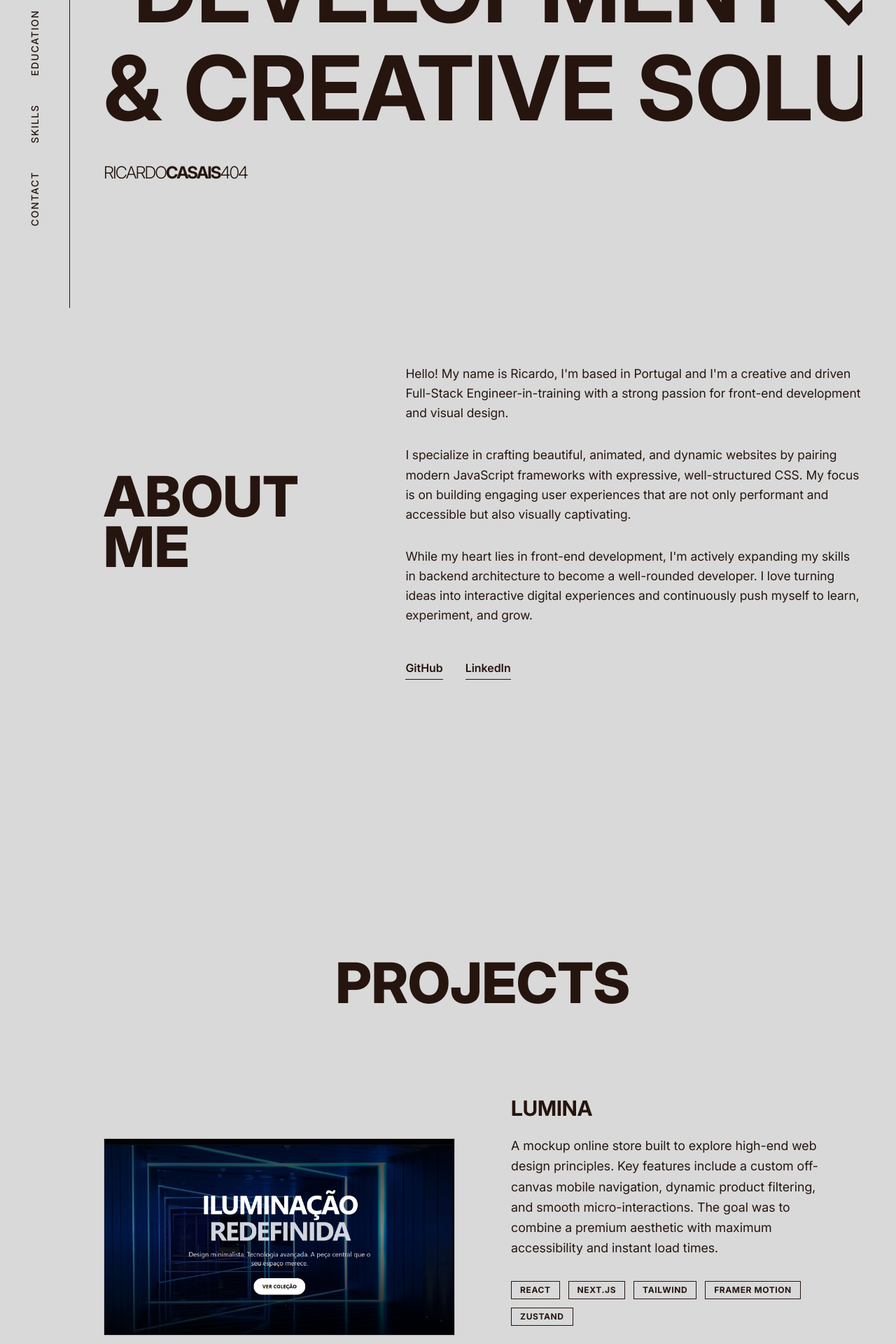
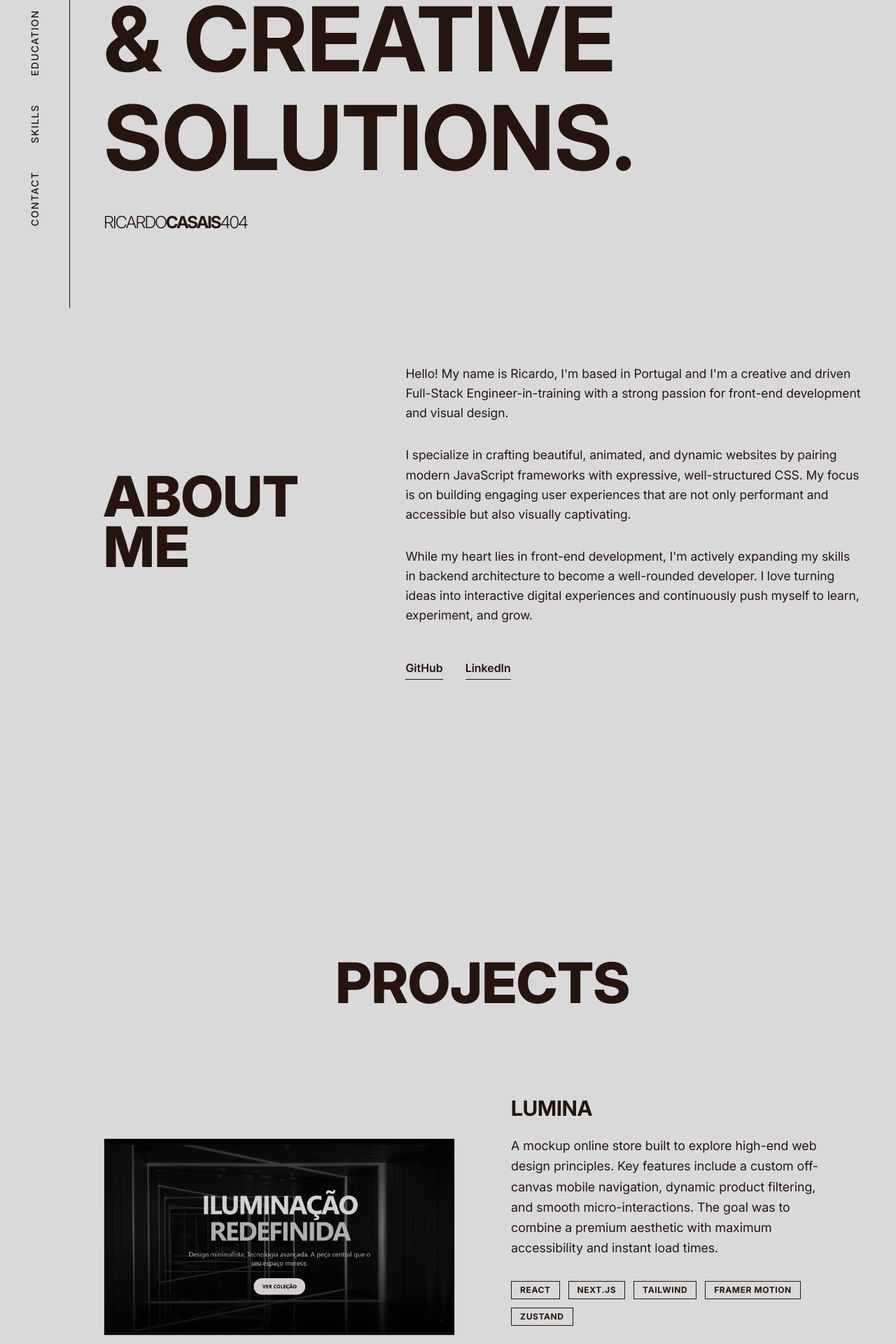
Before and after one commit to RicardoCasais404/personal-portfolio-v2, a Next.js app: page / in a window 1280 px wide. Shown: the part 360-2280 px from the top of the page at 70% size. Built offline with nearby package versions, Linux system fonts and the light colour scheme.

Commit message:
Fixed the hero on desktop and added a filter on project images

```diff
--- a/src/components/Hero.tsx
+++ b/src/components/Hero.tsx
@@ -44,7 +44,6 @@ export function Hero() {
     <section
       id="hero"
       ref={containerRef}
-      // CORREÇÃO PADDING: px-4 no mobile para ganhar espaço lateral.
       className="relative flex min-h-screen w-full items-center justify-center px-4 md:px-12"
     >
       <div className="w-full max-w-[1200px] mx-auto mask-[linear-gradient(to_bottom,black_90%,transparent_100%)] md:mask-[linear-gradient(to_bottom,black_95%,transparent_100%)]">
@@ -56,10 +55,12 @@ export function Hero() {
           className="flex flex-col items-start pb-12 md:pb-10"
         >
           {/*
-             CORREÇÃO TAMANHO: text-[10vw].
-             Isto garante que "DEVELOPMENT" + ÍCONE cabem numa linha sem cortar a última letra.
+             TIPOGRAFIA:
+             Mobile: text-[10vw] (Seguro para não cortar)
+             Desktop: text-[clamp...] (Original)
           */}
           <h1 className="flex flex-col items-start w-full text-[10vw] md:text-[clamp(2.2rem,10vw,8rem)] font-bold leading-[0.85] md:leading-[1.1] tracking-normal text-[#26150f]">
+            {/* LINHA 1: FULL-STACK */}
             <div className="w-full flex flex-col md:flex-row md:items-center">
               <motion.div variants={slideVariants}>FULL</motion.div>
               <motion.span
@@ -71,6 +72,7 @@ export function Hero() {
               <motion.div variants={slideVariants}>STACK</motion.div>
             </div>
 
+            {/* LINHA 2: DEVELOPMENT + ÍCONE */}
             <motion.div
               variants={slideVariants}
               className="flex items-center gap-[0.25em] w-full md:ml-[4%]"
@@ -98,10 +100,19 @@ export function Hero() {
               </motion.div>
             </motion.div>
 
+            {/* LINHA 3: & CREATIVE */}
+            {/* Mobile: Coluna (Empilhado) | Desktop: Linha (Lado a lado) */}
             <div className="w-full flex flex-col md:flex-row md:gap-[0.25em]">
               <motion.div variants={slideVariants}>&</motion.div>
               <motion.div variants={slideVariants}>CREATIVE</motion.div>
-              <motion.div variants={slideVariants}>SOLUTIONS.</motion.div>
+            </div>
+
+            {/* LINHA 4: SOLUTIONS. */}
+            {/* Sempre numa nova linha (bloco separado) para restaurar o design Desktop */}
+            <div className="w-full">
+              <motion.div variants={slideVariants} className="block">
+                SOLUTIONS.
+              </motion.div>
             </div>
           </h1>
 
--- a/src/components/Projects.tsx
+++ b/src/components/Projects.tsx
@@ -3,18 +3,19 @@
 import { projectsData, type ProjectItem } from "@/data/content";
 import { cn } from "@/lib/utils";
 import { SectionWrapper } from "@/components/SectionWrapper";
-import Image from "next/image"; // <--- Importar componente de Imagem
+import Image from "next/image";
 
 export function Projects() {
   return (
     <SectionWrapper
       id="projects"
-      className="relative w-full min-h-screen py-24 px-6 md:px-12 md:py-32 bg-[#d9d9d9] flex flex-col justify-center"
+      className="relative w-full min-h-screen py-32 px-6 md:px-12 bg-[#d9d9d9] flex flex-col justify-center"
     >
       <div className="w-full max-w-[1200px] mx-auto">
         <h2 className="mb-12 md:mb-32 text-center text-[clamp(2.5rem,8vw,5rem)] font-extrabold uppercase leading-[0.9] tracking-normal text-[#26150f]">
           {projectsData.title}
         </h2>
+
         <div className="flex flex-col gap-20 md:gap-40">
           {projectsData.items.map((project, index) => (
             <ProjectCard key={index} project={project} index={index} />
@@ -36,7 +37,7 @@ function ProjectCard({
 
   return (
     <div className="flex flex-col md:flex-row gap-12 md:gap-20 items-center">
-      {/* ÁREA DA IMAGEM / LINK */}
+      {/* ÁREA DA IMAGEM */}
       <a
         href={project.link}
         target="_blank"
@@ -46,28 +47,37 @@ function ProjectCard({
           isEven ? "md:order-1" : "md:order-2"
         )}
       >
-        {/* LÓGICA DE IMAGEM REAL VS PLACEHOLDER */}
         {project.image ? (
-          // SE TIVER IMAGEM: Mostra a imagem com efeito de zoom
           <div className="relative w-full h-full">
+            {/*
+                IMAGEM REAL
+                grayscale: Preto e branco por defeito.
+                group-hover:grayscale-0: Cores reais ao passar o rato.
+                active:duration-0: Mudança imediata no toque (mobile).
+             */}
             <Image
               src={project.image}
               alt={project.title}
-              fill // Ocupa todo o espaço do pai
-              className="object-cover transition-transform duration-700 group-hover:scale-110 active:duration-0 active:scale-110"
+              fill
+              className="object-cover grayscale transition-all duration-700 group-hover:grayscale-0 group-hover:scale-110 group-active:grayscale-0 group-active:scale-110 active:duration-0"
             />
-            {/* Overlay subtil para a imagem não brigar com o fundo se for muito clara */}
-            <div className="absolute inset-0 bg-[#26150f]/0 group-hover:bg-[#26150f]/10 transition-colors duration-500" />
+
+            {/*
+                FILTRO DE COR (TINT)
+                Uma camada castanha semitransparente que se funde com a imagem a preto e branco.
+                group-hover:opacity-0: Desaparece para revelar a imagem original.
+             */}
+            <div className="absolute inset-0 bg-[#26150f]/20 mix-blend-multiply transition-opacity duration-500 group-hover:opacity-0 group-active:opacity-0 active:duration-0" />
           </div>
         ) : (
-          // SE NÃO TIVER IMAGEM: Mostra o símbolo (Placeholder)
-          <span className="text-6xl text-[#26150f]/20 transition-transform duration-700 group-hover:scale-110 active:duration-0 active:scale-110">
+          // PLACEHOLDER (Símbolo)
+          <span className="text-6xl text-[#26150f]/20 transition-transform duration-700 group-hover:scale-110 group-active:scale-110 group-focus:scale-110 active:duration-0">
             ❖
           </span>
         )}
       </a>
 
-      {/* ÁREA DE TEXTO (Igual ao anterior) */}
+      {/* ÁREA DE TEXTO */}
       <div
         className={cn(
           "w-full md:w-1/2 flex flex-col",
@@ -96,7 +106,7 @@ function ProjectCard({
               key={tag}
               tabIndex={0}
               onClick={() => {}}
-              className="px-3 py-1 text-xs font-bold border border-[#26150f] text-[#26150f] uppercase tracking-wider transition-colors cursor-pointer outline-none hover:bg-[#26150f] hover:text-[#d9d9d9] focus:bg-[#26150f] focus:text-[#d9d9d9]"
+              className="px-3 py-1 text-xs font-bold border border-[#26150f] text-[#26150f] uppercase tracking-wider transition-colors cursor-pointer outline-none hover:bg-[#26150f] hover:text-[#d9d9d9] focus:bg-[#26150f] focus:text-[#d9d9d9] active:bg-[#26150f] active:text-[#d9d9d9] active:duration-0"
             >
               {tag}
             </span>
@@ -117,8 +127,9 @@ function ProjectCard({
             View Project
             <span
               className={cn(
-                "absolute bottom-0 h-0.5 w-full bg-[#26150f] transition-all duration-300 group-hover:w-0 group-focus:w-0 group-active:w-0",
-                isEven ? "left-0" : "right-0"
+                "absolute bottom-0 h-0.5 w-full bg-[#26150f] transition-all duration-300 group-hover:w-0 group-focus:w-0 group-active:w-0 active:duration-0",
+                "left-0",
+                !isEven ? "md:right-0 md:left-auto" : "md:left-0 md:right-auto"
               )}
             />
           </a>
```
